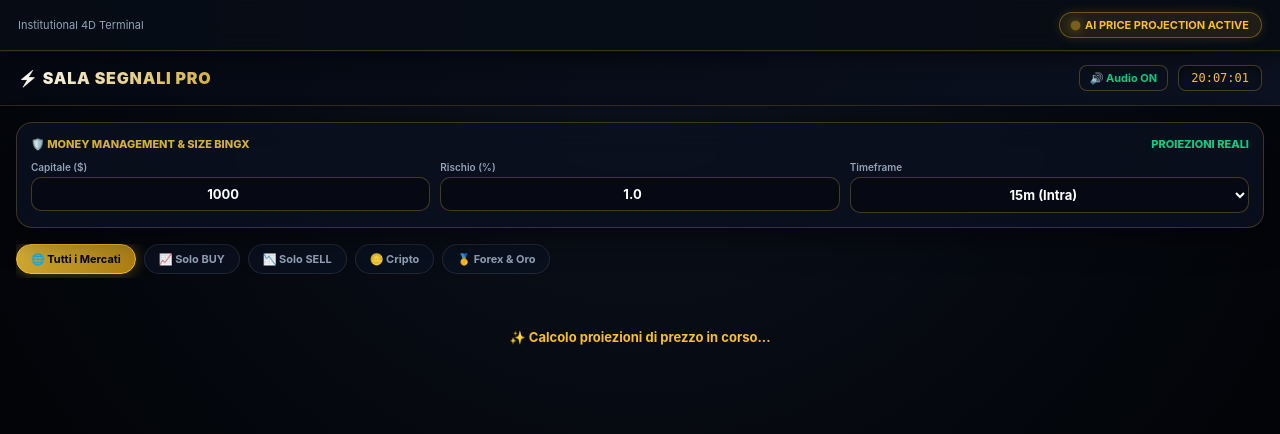
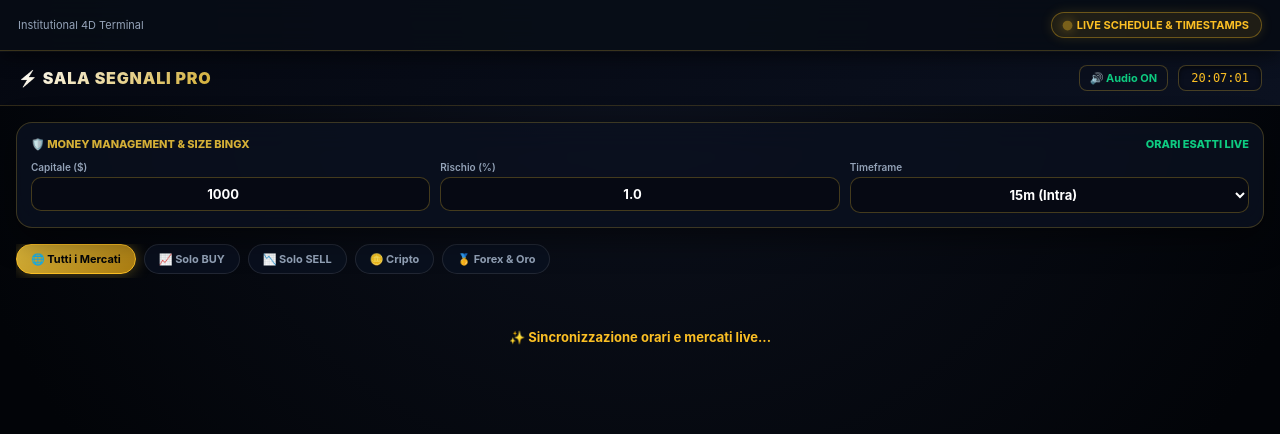
Before and after one commit to fabiocaputo389-ship-it/segnali-ai-telegram, a Flask app: page / in a window 1280 px wide. Shown: the top 434 px of the page. Run offline with Flask 3, Linux system fonts and the light colour scheme; some libraries are stand-ins or nearby versions.

Commit message:
Update index.html

```diff
--- a/templates/index.html
+++ b/templates/index.html
@@ -45,10 +45,12 @@
 
         .firewall-badge { background: rgba(14, 203, 129, 0.12); color: #0ecb81; border: 1px solid rgba(14, 203, 129, 0.35); padding: 5px 10px; border-radius: 8px; font-size: 10px; font-weight: 800; margin-bottom: 10px; display: flex; align-items: center; gap: 6px; }
 
-        /* Price Projection Box */
+        /* Projection & Schedule Boxes */
         .projection-box { background: rgba(212, 175, 55, 0.08); border: 1px solid rgba(212, 175, 55, 0.3); border-radius: 10px; padding: 10px 12px; margin-bottom: 10px; display: flex; justify-content: space-between; align-items: center; }
         .projection-box div span { display: block; font-size: 9px; color: #94a3b8; text-transform: uppercase; font-weight: 700; }
-        .projection-box div strong { font-size: 13px; font-family: monospace; color: #fbbf24; text-shadow: 0 1px 2px rgba(0,0,0,0.8); }
+        .projection-box div strong { font-size: 13px; font-family: monospace; color: #fbbf24; }
+
+        .schedule-box { background: rgba(6, 9, 19, 0.9); border-radius: 10px; padding: 8px 12px; margin-bottom: 10px; border: 1px solid rgba(255, 255, 255, 0.08); font-size: 11px; display: flex; justify-content: space-between; align-items: center; }
 
         .status-strip { font-size: 11px; margin-bottom: 10px; display: flex; justify-content: space-between; background: rgba(6, 9, 19, 0.9); padding: 7px 12px; border-radius: 10px; border: 1px solid rgba(255, 255, 255, 0.06); font-weight: 600; }
 
@@ -85,7 +87,7 @@
 
     <header>
         <div>Institutional 4D Terminal</div>
-        <div class="gold-badge"><div class="dot-gold"></div> AI PRICE PROJECTION ACTIVE</div>
+        <div class="gold-badge"><div class="dot-gold"></div> LIVE SCHEDULE & TIMESTAMPS</div>
     </header>
 
     <div class="dashboard-header">
@@ -101,7 +103,7 @@
         <div class="mm-bar">
             <div class="mm-header">
                 <span>🛡️ Money Management & Size BingX</span>
-                <span style="color:#0ecb81;">Proiezioni Reali</span>
+                <span style="color:#0ecb81;">Orari Esatti Live</span>
             </div>
             <div class="mm-grid">
                 <div class="mm-field">
@@ -133,7 +135,7 @@
 
         <div id="signals-container">
             <div style="text-align:center; padding:35px; color:#fbbf24; font-size:13px; font-weight:bold;">
-                ✨ Calcolo proiezioni di prezzo in corso...
+                ✨ Sincronizzazione orari e mercati live...
             </div>
         </div>
     </div>
@@ -153,7 +155,7 @@
         </div>
 
         <div style="background: rgba(11,17,32,0.9); border: 1px solid rgba(212,175,55,0.25); border-radius: 14px; padding: 14px; margin-top: 14px;">
-            <div style="font-size: 12px; font-weight: bold; color: #fbbf24; margin-bottom: 10px; text-transform: uppercase;">Registro Audit (Eventi Reali della Sessione)</div>
+            <div style="font-size: 12px; font-weight: bold; color: #fbbf24; margin-bottom: 10px; text-transform: uppercase;">Registro Audit (Eventi Reali con Orario Esatto)</div>
             <div id="audit-log-container" style="display:flex; flex-direction:column; gap:8px; font-size:11px; color:#94a3b8;">
                 <p style="text-align:center; padding:15px;">Nessun evento registrato in questa sessione. Il registro si popolerà man mano che l'IA individua setup reali.</p>
             </div>
@@ -235,8 +237,8 @@
                 if (currentSignals.length > 0) {
                     auditContainer.innerHTML = currentSignals.map(s => `
                         <div style="display:flex; justify-content:space-between; background:rgba(6,9,19,0.9); padding:8px 10px; border-radius:8px; border-left:3px solid ${s.action === 'BUY' ? '#0ecb81' : '#f6465d'};">
-                            <span><strong>${s.name}</strong> • ${s.action} (Target Previsto: ${s.max_target})</span>
-                            <span style="color:#fbbf24; font-family:monospace;">Score: ${s.ai_score} • ${s.timestamp}</span>
+                            <span><strong>${s.name}</strong> • ${s.action} (Emesso alle: <strong>${s.timestamp}</strong>)</span>
+                            <span style="color:#fbbf24; font-family:monospace;">Score: ${s.ai_score}</span>
                         </div>
                     `).join('');
                 }
@@ -274,7 +276,7 @@
                     <div class="sig-top">
                         <div>
                             <div class="sig-asset">${s.name} <span style="font-size:10px; background:#060913; color:#fbbf24; padding:3px 8px; border-radius:6px; border:1px solid rgba(212,175,55,0.3);">AI Score ${s.ai_score}</span></div>
-                            <div class="sig-meta">Prezzo Live: <strong style="color:#fff; font-family:monospace;">${s.price}</strong> • Var: <span style="color:${s.change.startsWith('+') ? '#0ecb81' : '#f6465d'}">${s.change}</span></div>
+                            <div class="sig-meta">Emissione: <strong style="color:#fbbf24;">🕒 ${s.timestamp}</strong> • Prezzo: <strong style="color:#fff; font-family:monospace;">${s.price}</strong></div>
                         </div>
                         <div class="badge-action ${s.action}">${s.action}</div>
                     </div>
@@ -283,7 +285,13 @@
                         <span>🛡️ Firewall Anti-Whipsaw: <strong>Attivo (Trend Pulito / No Fakeout)</strong></span>
                     </div>
 
-                    <!-- Box Proiezione Prezzo Massimo Previsto -->
+                    <!-- Box Orario Mercato & Schedulazione Apertura/Chiusura -->
+                    <div class="schedule-box">
+                        <span style="color:#0ecb81; font-weight:bold;">${s.market_status}</span>
+                        <span style="color:#94a3b8; font-size:10px;">📅 ${s.market_schedule}</span>
+                    </div>
+
+                    <!-- Box Proiezione Prezzo Massimo -->
                     <div class="projection-box">
                         <div>
                             <span>🎯 Previsione Target Massimo (Fino a Quota)</span>
@@ -296,7 +304,7 @@
                     </div>
 
                     <div class="status-strip">
-                        <span style="color: #0ecb81; font-weight:bold;">${s.market_status}</span>
+                        <span style="color: #38bdf8;">Var: <strong style="color:${s.change.startsWith('+') ? '#0ecb81' : '#f6465d'}">${s.change}</strong></span>
                         <span style="color: #fbbf24;">RSI: ${s.rsi} • RRR 1:${s.rrr}</span>
                     </div>
 
@@ -329,17 +337,17 @@
                         <div><span>Rischio ($)</span><strong>$${s.risk_amount}</strong></div>
                     </div>
 
-                    <button class="btn-copy-signal" onclick="copyBingX('${s.name}', '${s.action}', '${s.entry}', '${s.sl}', '${s.tp1}', '${s.tp2}', '${s.tp3}', '${s.max_target}', '${s.leverage}', '${s.position_size}')">
+                    <button class="btn-copy-signal" onclick="copyBingX('${s.name}', '${s.action}', '${s.entry}', '${s.sl}', '${s.tp1}', '${s.tp2}', '${s.tp3}', '${s.max_target}', '${s.timestamp}', '${s.leverage}', '${s.position_size}')">
                         📋 Copia Ordine per BingX
                     </button>
                 </div>
             `).join('');
         }
 
-        function copyBingX(name, action, entry, sl, tp1, tp2, tp3, maxTarget, lev, size) {
-            const text = `✨ 4D INSTITUTIONAL SIGNAL - BINGX\nAsset: ${name}\nDirezione: ${action}\nTarget Massimo Previsto: ${maxTarget}\nLeva: ${lev}\nSize: ${size}\nIngresso: ${entry}\nStop Loss: ${sl}\nTP1: ${tp1}\nTP2: ${tp2}\nTP3: ${tp3}`;
+        function copyBingX(name, action, entry, sl, tp1, tp2, tp3, maxTarget, timestamp, lev, size) {
+            const text = `✨ 4D INSTITUTIONAL SIGNAL - BINGX\nOrario Emissione: ${timestamp}\nAsset: ${name}\nDirezione: ${action}\nTarget Massimo Previsto: ${maxTarget}\nLeva: ${lev}\nSize: ${size}\nIngresso: ${entry}\nStop Loss: ${sl}\nTP1: ${tp1}\nTP2: ${tp2}\nTP3: ${tp3}`;
             navigator.clipboard.writeText(text);
-            alert('✅ Ordine istituzionale con proiezione di prezzo copiato per BingX!');
+            alert('✅ Ordine istituzionale con orario esatto copiato per BingX!');
         }
 
         function renderSymbols(filteredAssets = null) {
```
